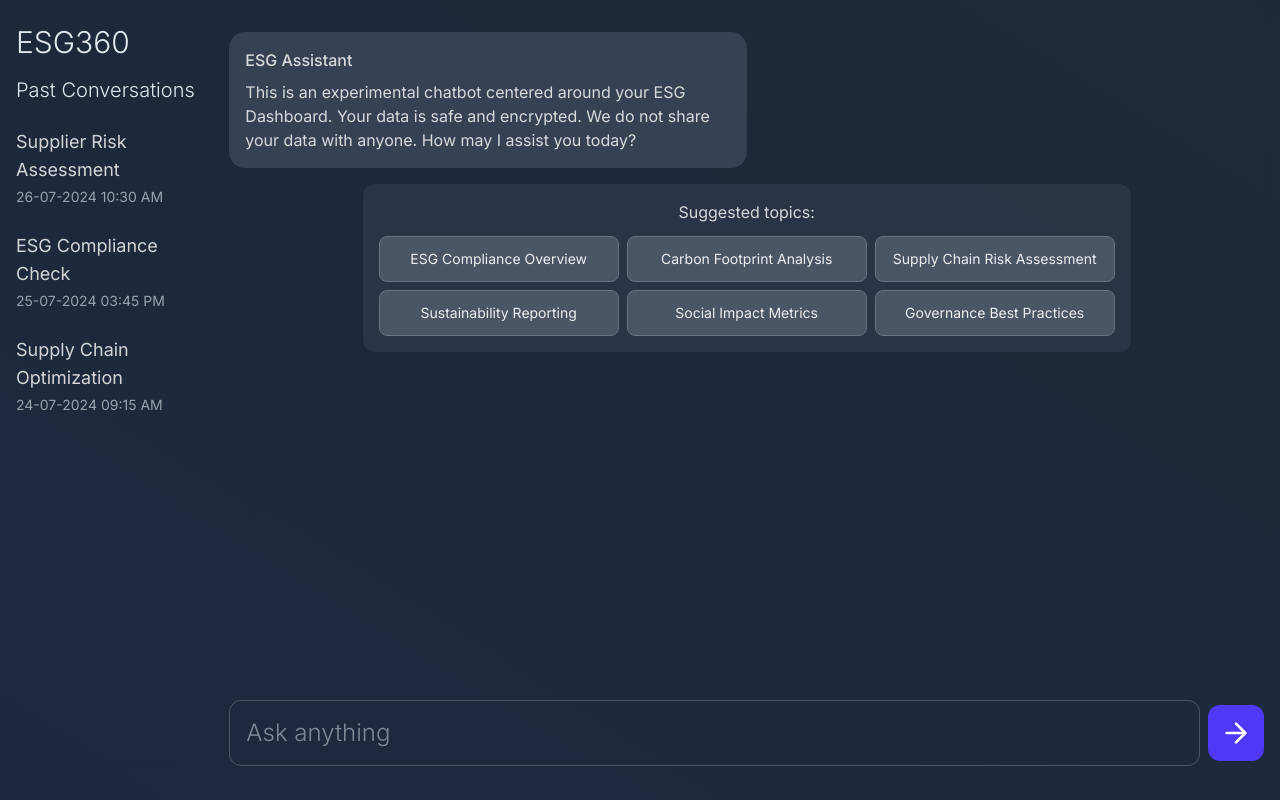
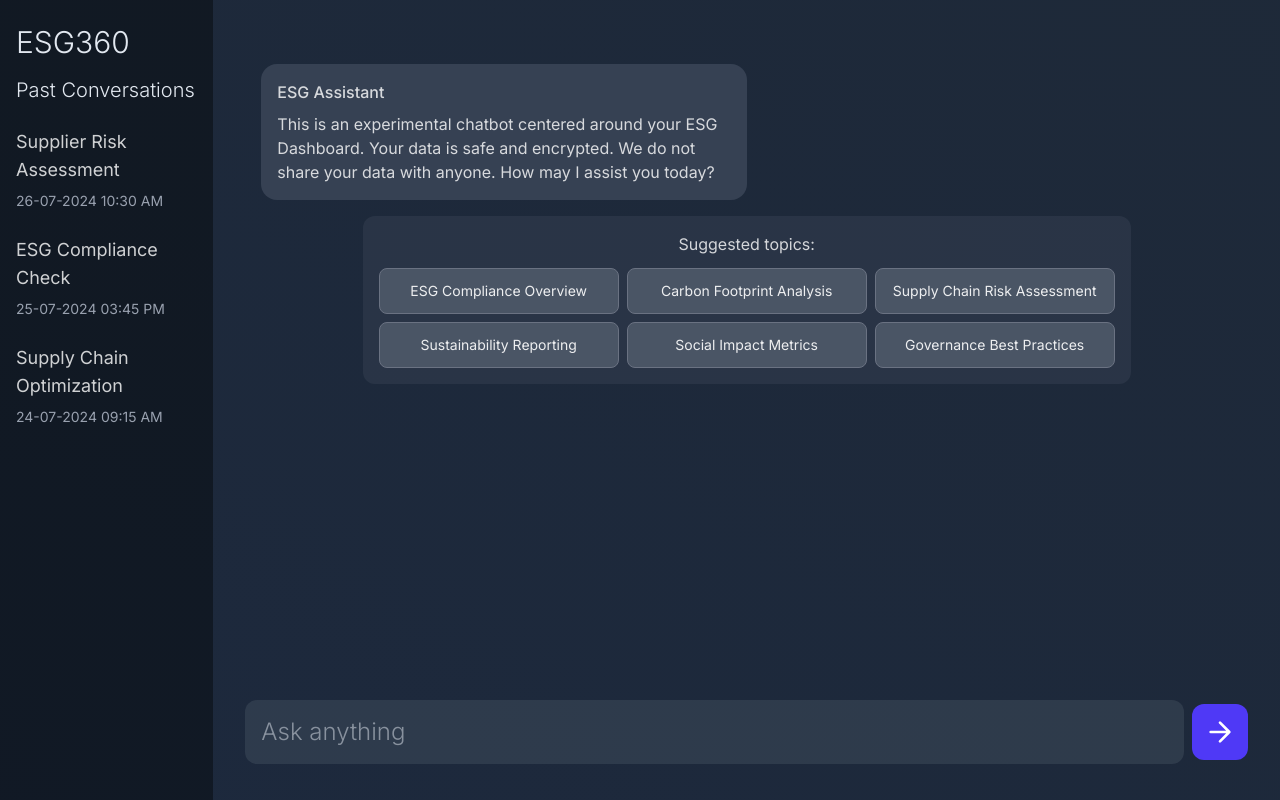
Before and after one commit to shrehanrajsingh/esg-360, a Next.js app: page /chat in a window 1280 px wide. Built offline with nearby package versions, Linux system fonts and the light colour scheme.

Commit message:
further changes

```diff
--- a/app/chat/page.jsx
+++ b/app/chat/page.jsx
@@ -2,7 +2,7 @@
 
 import localFont from "next/font/local";
 import "./style.css";
-import { useEffect, useState } from "react";
+import { useEffect, useRef, useState } from "react";
 import Navbar from "../navbar";
 
 const agileFont = localFont({
@@ -10,7 +10,7 @@ const agileFont = localFont({
 });
 
 export default function Chat() {
-  const [showLoader, setShowLoader] = useState(false);
+  const [showLoader, setShowLoader] = useState(true);
   const [messages, setMessages] = useState([
     {
       from: "AI",
@@ -43,7 +43,7 @@ export default function Chat() {
         },
       ]);
       setAiIsAnswering(false);
-    }, 1);
+    }, 2000);
   };
 
   const handleSubmit = (e) => {
@@ -68,8 +68,16 @@ export default function Chat() {
     }
   };
 
+  const messageEndRef = useRef(null);
+
+  useEffect(() => {
+    if (messageEndRef.current) {
+      messageEndRef.current.scrollTop = messageEndRef.current.scrollHeight;
+    }
+  }, [messages]);
+
   return (
-    <div>
+    <div className="max-h-screen overflow-hidden">
       <div
         className={`w-full h-screen fixed top-0 left-0 bg-gradient-to-tr from-slate-800 to-gray-800 flex flex-col justify-center items-center translate-all duration-200 ${
           showLoader ? "" : "hidden"
@@ -94,29 +102,31 @@ export default function Chat() {
       </div>
 
       <div className="bg-gradient-to-tr from-slate-800 to-gray-800 min-h-screen grid grid-cols-6 text-slate-200">
-        <div className="col-span-1 pt-6">
+        <div className="col-span-1 pt-6 bg-black/40">
           <h1 className="px-4 text-3xl font-light mb-4">ESG360</h1>
 
           <div className="">
             <h1 className="pl-4 font-light text-xl mb-4">Past Conversations</h1>
 
             <div>
-              <div className="px-4 py-2 my-2 hover:bg-black/20 cursor-pointer">
-                <h1 className="text-lg text-white/80">
+              <div className="px-4 py-2 my-2 hover:bg-black cursor-pointer">
+                <h1 className="text-lg text-white/80 mb-1">
                   Supplier Risk Assessment
                 </h1>
                 <span className="text-sm text-gray-400">
                   26-07-2024 10:30 AM
                 </span>
               </div>
-              <div className="px-4 py-2 my-2 hover:bg-black/20 cursor-pointer">
-                <h1 className="text-lg text-white/80">ESG Compliance Check</h1>
+              <div className="px-4 py-2 my-2 hover:bg-black cursor-pointer">
+                <h1 className="text-lg text-white/80 mb-1">
+                  ESG Compliance Check
+                </h1>
                 <span className="text-sm text-gray-400">
                   25-07-2024 03:45 PM
                 </span>
               </div>
-              <div className="px-4 py-2 my-2 hover:bg-black/20 cursor-pointer">
-                <h1 className="text-lg text-white/80">
+              <div className="px-4 py-2 my-2 hover:bg-black cursor-pointer">
+                <h1 className="text-lg text-white/80 mb-1">
                   Supply Chain Optimization
                 </h1>
                 <span className="text-sm text-gray-400">
@@ -127,9 +137,15 @@ export default function Chat() {
           </div>
         </div>
         <div className="col-span-5">
-          <div className="grid grid-rows-8 h-full px-4">
-            <div className="row-span-7 overflow-y-scroll">
-              <div className="flex flex-col gap-4 py-8 h-full overflow-y-auto">
+          <div className="grid grid-rows-8 h-full px-8">
+            <div
+              className="row-span-7 overflow-y-scroll max-h-[80vh] mt-4 p-4 rounded-xl"
+              id="message-section"
+            >
+              <div
+                className="flex flex-col gap-4 py-8 h-full overflow-y-auto"
+                ref={messageEndRef}
+              >
                 {messages.map((message, index) => (
                   <div key={index}>
                     <div
@@ -185,7 +201,7 @@ export default function Chat() {
                             </button>
                             <button
                               className="bg-gray-600 hover:bg-gray-500 transition-colors p-3 rounded-lg text-white/90 text-sm cursor-pointer border border-gray-500"
-                              onClick={(e) =>
+                              onClick={(e) => {
                                 setMessages((msg) => [
                                   ...msg,
                                   {
@@ -193,14 +209,15 @@ export default function Chat() {
                                     time: new Date().toLocaleTimeString(),
                                     content: "Carbon Footprint Analysis",
                                   },
-                                ])
-                              }
+                                ]);
+                                think("Carbon Footprint Analysis");
+                              }}
                             >
                               Carbon Footprint Analysis
                             </button>
                             <button
                               className="bg-gray-600 hover:bg-gray-500 transition-colors p-3 rounded-lg text-white/90 text-sm cursor-pointer border border-gray-500"
-                              onClick={(e) =>
+                              onClick={(e) => {
                                 setMessages((msg) => [
                                   ...msg,
                                   {
@@ -208,14 +225,16 @@ export default function Chat() {
                                     time: new Date().toLocaleTimeString(),
                                     content: "Supply Chain Risk Assessment",
                                   },
-                                ])
-                              }
+                                ]);
+
+                                think("Supply Chain Risk Assessment");
+                              }}
                             >
                               Supply Chain Risk Assessment
                             </button>
                             <button
                               className="bg-gray-600 hover:bg-gray-500 transition-colors p-3 rounded-lg text-white/90 text-sm cursor-pointer border border-gray-500"
-                              onClick={(e) =>
+                              onClick={(e) => {
                                 setMessages((msg) => [
                                   ...msg,
                                   {
@@ -223,14 +242,16 @@ export default function Chat() {
                                     time: new Date().toLocaleTimeString(),
                                     content: "Sustainability Reporting",
                                   },
-                                ])
-                              }
+                                ]);
+
+                                think("Sustainability Reporting");
+                              }}
                             >
                               Sustainability Reporting
                             </button>
                             <button
                               className="bg-gray-600 hover:bg-gray-500 transition-colors p-3 rounded-lg text-white/90 text-sm cursor-pointer border border-gray-500"
-                              onClick={(e) =>
+                              onClick={(e) => {
                                 setMessages((msg) => [
                                   ...msg,
                                   {
@@ -238,14 +259,16 @@ export default function Chat() {
                                     time: new Date().toLocaleTimeString(),
                                     content: "Social Impact Metrics",
                                   },
-                                ])
-                              }
+                                ]);
+
+                                think("Social Impact Metrics");
+                              }}
                             >
                               Social Impact Metrics
                             </button>
                             <button
                               className="bg-gray-600 hover:bg-gray-500 transition-colors p-3 rounded-lg text-white/90 text-sm cursor-pointer border border-gray-500"
-                              onClick={(e) =>
+                              onClick={(e) => {
                                 setMessages((msg) => [
                                   ...msg,
                                   {
@@ -253,8 +276,10 @@ export default function Chat() {
                                     time: new Date().toLocaleTimeString(),
                                     content: "Governance Best Practices",
                                   },
-                                ])
-                              }
+                                ]);
+
+                                think("Governance Best Practices");
+                              }}
                             >
                               Governance Best Practices
                             </button>
@@ -264,6 +289,33 @@ export default function Chat() {
                     )}
                   </div>
                 ))}
+
+                {aiIsAnswering ? (
+                  <div>
+                    <div className="flex justify-start">
+                      <div className="max-w-1/2 min-w-1/12 rounded-2xl p-4 text-white/80 bg-gray-700">
+                        <div className="flex items-center mb-2">
+                          <span className="font-medium mr-2">
+                            ESG Assistant
+                          </span>
+                        </div>
+                        <div className="flex items-center space-x-1">
+                          <div className="w-2 h-2 rounded-full bg-gray-400 animate-bounce"></div>
+                          <div
+                            className="w-2 h-2 rounded-full bg-gray-400 animate-bounce"
+                            style={{ animationDelay: "0.2s" }}
+                          ></div>
+                          <div
+                            className="w-2 h-2 rounded-full bg-gray-400 animate-bounce"
+                            style={{ animationDelay: "0.4s" }}
+                          ></div>
+                        </div>
+                      </div>
+                    </div>
+                  </div>
+                ) : (
+                  <></>
+                )}
               </div>
             </div>
             <form action="" onSubmit={handleSubmit}>
@@ -272,7 +324,7 @@ export default function Chat() {
                   type="text"
                   placeholder="Ask anything"
                   id="prompt-text"
-                  className="w-full border border-gray-600 p-4 text-2xl font-light mb-4 outline-none rounded-xl"
+                  className="w-full bg-gray-600/40 p-4 text-2xl font-light mb-4 outline-none rounded-xl"
                   onChange={(e) => {
                     setCurrInput(e.currentTarget.value);
                   }}
```
